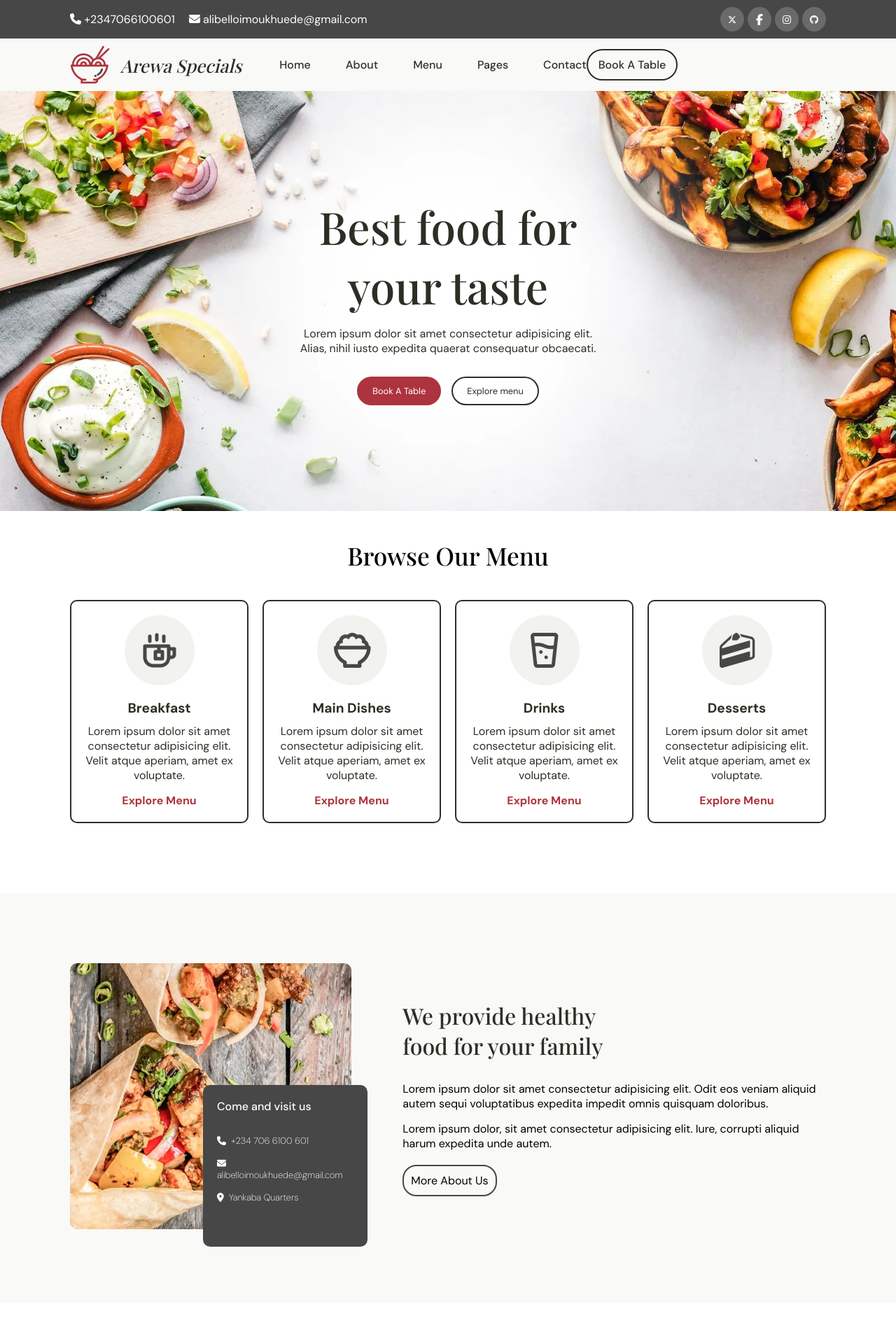
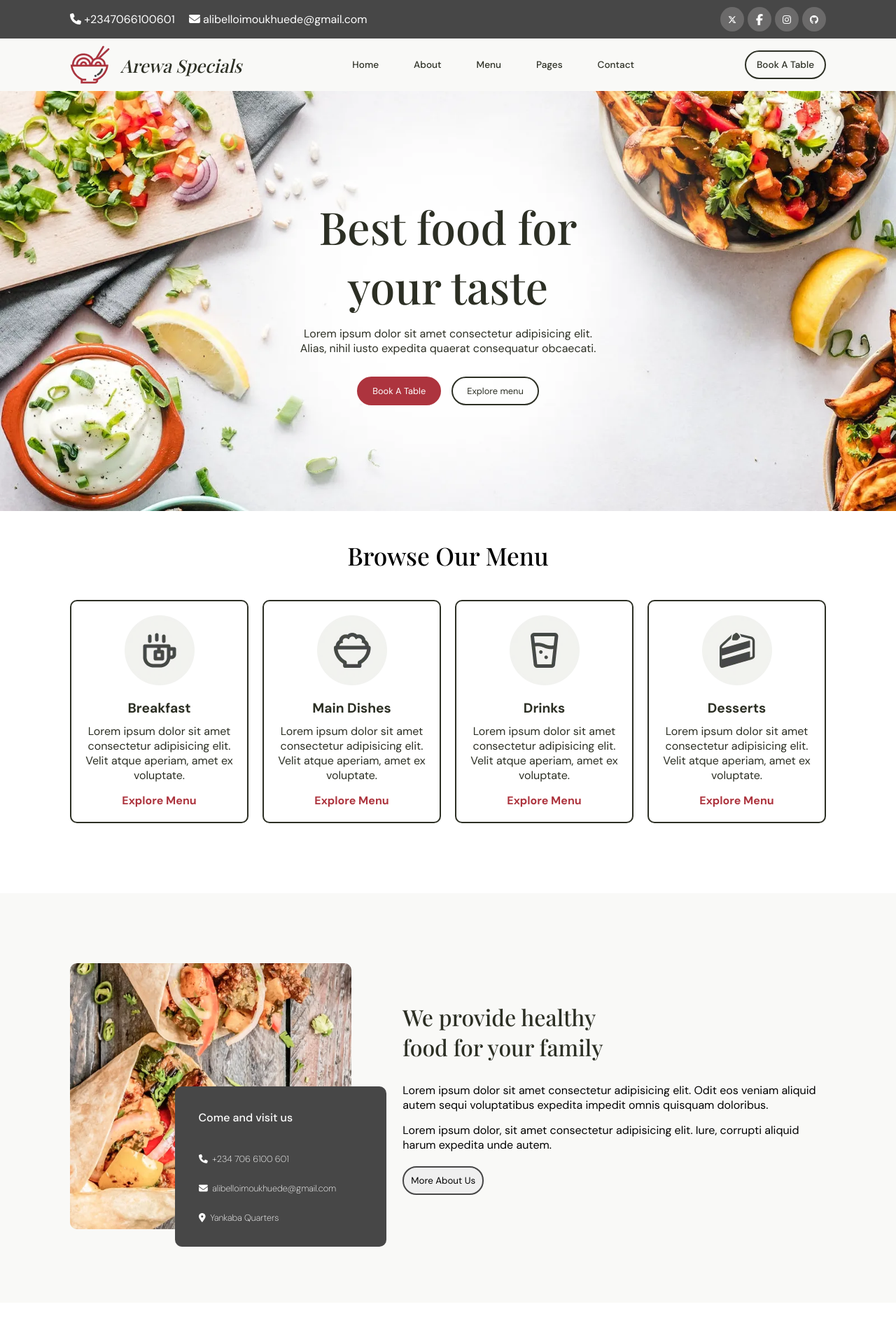
Before and after one commit to devalibello/tasty-food, a React (Create React App) app: page / in a window 1280 px wide. Shown: the top 1920 px of the page at 70% size. Built offline with nearby package versions, Linux system fonts and the light colour scheme; a web font is replaced by a local one.

Commit message:
update tab view

```diff
--- a/src/components/Homepage/About.js
+++ b/src/components/Homepage/About.js
@@ -51,7 +51,7 @@ const About = () => {
             <li className="about-title">We provide healthy <br />food for your family</li>
             <li className="about-description-1">Lorem ipsum dolor sit amet consectetur adipisicing elit. Odit eos veniam aliquid autem sequi voluptatibus expedita impedit omnis quisquam doloribus.</li>
             <li className="about-description-2">Lorem ipsum dolor, sit amet consectetur adipisicing elit. Iure, corrupti aliquid harum expedita unde autem.</li>
-            <li className="more-about-us">More About Us</li>
+            <button className="more-about-us">More About Us</button>
         </ul>
     </section>
 
--- a/src/components/Homepage/Navbar.js
+++ b/src/components/Homepage/Navbar.js
@@ -1,12 +1,19 @@
-import React, { useEffect, useRef } from 'react';
+import React, { useEffect, useRef, useState } from 'react';
 import '../../styles/Navbar.css';
 import companyLogo from '../../assets/japanese-food.webp';
 import { FontAwesomeIcon } from '@fortawesome/react-fontawesome';
-import { faEnvelope, faPhone } from '@fortawesome/free-solid-svg-icons';
+import { faEnvelope, faPhone, faBars, faTimes } from '@fortawesome/free-solid-svg-icons'; // Import icons
 import { faXTwitter, faFacebookF, faInstagram, faGithub } from '@fortawesome/free-brands-svg-icons';
 import gsap from 'gsap';
 
 const Navbar = () => {
+
+    const [menuOpen, setMenuOpen] = useState(false);
+
+    const toggleMenu = () => {
+        setMenuOpen(!menuOpen)
+    };
+
     // const logoRef = useRef(null);
     // const bookTableRef = useRef(null);
     // const navLinksRef = useRef(null);
@@ -50,8 +57,7 @@ const Navbar = () => {
                     <img src={companyLogo} alt="japanese-food-logo" className="company-logo" />
                     <div className="company-name">Arewa Specials</div>
                 </div>
-                <div className="mobile-menu-section">
-                    <div className="menu-list">
+                <div className={`menu-list ${menuOpen ? 'open' : ''}`}>
                     <ul className='menu-items'>
                         <li>Home</li>
                         <li>About</li>
@@ -60,9 +66,11 @@ const Navbar = () => {
                         <li>Contact</li>
                     </ul>
                 </div>
-                    <div className="book-a-table">
+                <div className={`hamburger-icon ${menuOpen ? 'open' : ''}`} onClick={toggleMenu}>
+                    <FontAwesomeIcon icon={menuOpen ? faTimes : faBars} />
+                </div>
+                <div className={`book-a-table ${menuOpen ? 'open' : ''}`}>
                     Book A Table
-                    </div>
                 </div>
             </div>
         </section>
--- a/src/styles/About.css
+++ b/src/styles/About.css
@@ -12,19 +12,16 @@
 
 .about-content {
     background-color: #474747;
-    padding: 20px;
+    padding: 10%;
     color: white;
     border-radius: 10px;
     position: absolute;
-    left: 190px;
+    left: 150px;
     bottom: -20px;
-    /* width: 240px;
-    height: 200px; */
-    width: 70%;
-    height: 60%;
+    width: 90%;
     display: flex;
     flex-direction: column;
-    gap: 15px;
+    gap: 25px;
 }
 
 .about-section {
@@ -68,7 +65,7 @@
 }
 
 .about-contact {
-    font-size: small;
+    font-size: 80%;
     font-weight: 200;
 }
 
@@ -76,11 +73,21 @@
     margin-right: 7px;
 }
 
-@media (max-width: 576px) {
+@media(max-width: 1026px) {
+    .about-content {
+        padding: 5%;
+    }
+
+    .about-content-title {
+        margin-bottom: 10px;
+    }
+}
+
+@media (max-width: 886px) {
     .about-section {
         flex-direction: column;
-        padding: 30px;
-        gap: 20px;
+        padding: 50px 100px 50px 100px;
+        gap: 70px;
     }
 
     .about-picture {
@@ -108,7 +115,14 @@
     }
 
     .more-about-us {
-        margin-top: 10px;
-        padding: 8px;
+        justify-content: center;
+    }
+
+    .about-picture-section {
+        width: 50%;
+    }
+
+    .about-details-section {
+        text-align: center;
     }
 }
--- a/src/styles/Banner.css
+++ b/src/styles/Banner.css
@@ -42,7 +42,7 @@
     font-size: 400%;
 }
 
-@media (max-width: 768px) {
+@media (max-width: 886px) {
     .banner-section {
         height: auto;
         padding: 50px 20px;
--- a/src/styles/Delivery.css
+++ b/src/styles/Delivery.css
@@ -51,6 +51,12 @@
     gap: 10px;
 }
 
+@media (max-width: 1026px) {
+    .picture-middle {
+        margin-left: -25px;
+    }
+}
+
 
 @media (max-width: 576px) {
     .delivery-section {
--- a/src/styles/Menu.css
+++ b/src/styles/Menu.css
@@ -44,7 +44,7 @@
     font-weight: 700;
 }
 
-@media (max-width: 576px) {
+@media (max-width: 886px) {
     .menu-card-template {
         flex-direction: column;
         padding: 0px 30px 30px 30px;
--- a/src/styles/Navbar.css
+++ b/src/styles/Navbar.css
@@ -21,16 +21,25 @@
 }
 
 .menu-section {
+    display: flex;
+    align-items: center;
+    padding: 10px 100px 10px 100px;
     background-color: #F9F9F7;
     color: #2C2F24;
-    display: flex;
-    gap: 5%;
 }
 
-.mobile-menu-section {
-    display: flex;
-    align-items: center;
-    justify-content: space-between;
+.book-a-table {
+    border: solid 2px  #2C2F24;
+    border-radius: 30px;
+    font-weight: 500;
+    padding: 10px 15px 10px 15px;
+    font-size: 85%;
+}
+
+.menu-list {
+    font-size: 85%;
+    margin-right: auto;
+    margin-left: auto;
 }
 
 .social {
@@ -47,33 +56,12 @@
     display: flex;
     gap: 15px;
     align-items: center;
-    /* visibility: hidden; */
 }
-
-/* .menu-list { */
-    /* margin-right: auto; */
-    /* margin-left: auto; */
-/* } */
 
 .menu-items {
     display: flex;
     gap: 50px;
     font-weight: 500;
-    /* visibility: hidden; */
-}
-
-.menu-section {
-    display: flex;
-    padding: 10px 100px 10px 100px;
-    align-items: center;
-}
-
-.book-a-table {
-    border: solid 2px  #2C2F24;
-    border-radius: 30px;
-    font-weight: 500;
-    padding: 10px 15px 10px 15px;
-    /* visibility: hidden; */
 }
 
 .company-name {
@@ -82,3 +70,81 @@
     font-weight: 500;
     font-size: 160%;
 }
+
+.hamburger-icon {
+    display: none; /* Initially hide the hamburger icon */
+    cursor: pointer;
+    font-size: 24px;
+}
+
+@media (max-width: 1026px) {
+    .menu-section {
+        padding: 10px 30px 10px 30px;
+    }
+}
+
+
+@media (max-width: 886px){
+.hamburger-icon {
+    display: block;
+    position: absolute;
+    top: 16px;
+    right: 20px;
+}
+
+.hamburger-icon.open {
+    color: white;
+}
+
+.menu-list {
+    display: none;
+    width: 100%;
+    height: 100%;
+    background-color:  #474747;
+    position: absolute;
+    top: 0;
+    left: 500px;
+    padding: 40px;
+    transition: left 1s ease-in-out; /* Smooth transition effect */
+}
+
+.menu-list.open, .book-a-table.open {
+    display: block; /* Display the menu when the hamburger icon is clicked */
+    left: 0;
+}
+
+.menu-items {
+    flex-direction: column;
+    color: white;
+    font-size: 150%;
+    font-weight: 500;
+}
+
+.book-a-table {
+    border: solid 2px  #ffffff;
+    color: white;
+    font-size: 100%;
+    display: none;
+    position: absolute;
+    top: 420px;
+    left: 500px;
+    transition: left 1s ease-in-out; /* Smooth transition effect */
+    margin-left: 40px;
+}
+
+.menu-section {
+    padding-left: 30px;
+}
+
+.company-name {
+    font-size: 120%;
+}
+
+.company-logo {
+    width: 20%;
+}
+
+.upper-nav {
+    display: none;
+}
+}
```
Lines whose indentation alone changed are shown as unchanged.
